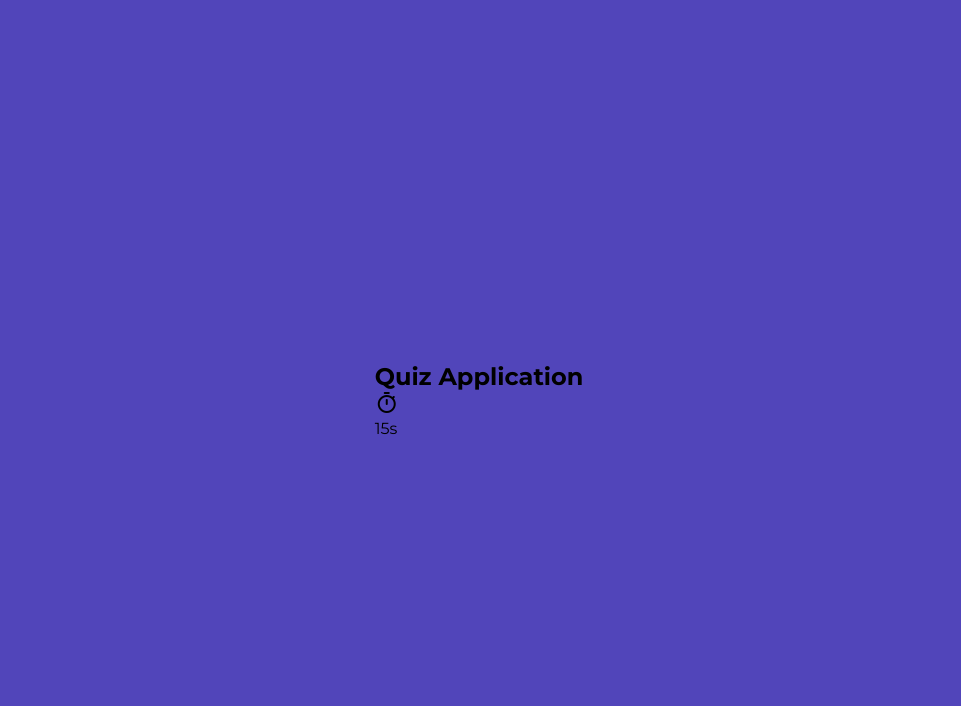
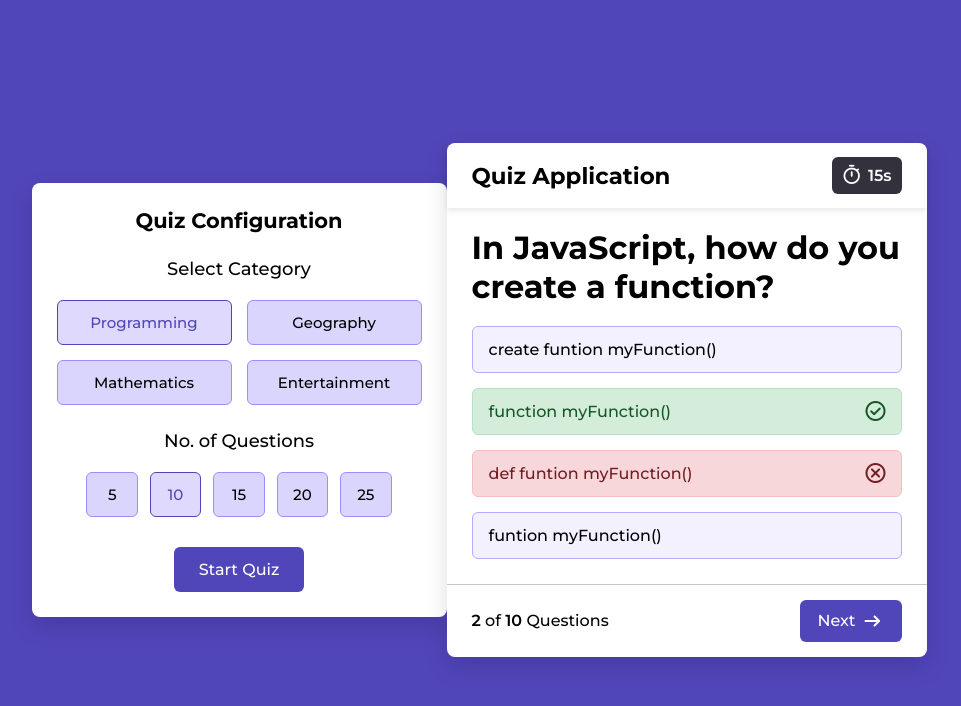
Before and after one commit to ayubxon1775/quiz_app, a plain HTML site: page index.html in a window 1280 px wide. Shown: the whole page, without its empty margins (161-1122 px from the left). Drawn offline with nearby package versions, Linux system fonts and the light colour scheme.

Commit message:
quiz container

```diff
--- a/index.html
+++ b/index.html
@@ -43,6 +43,33 @@
         <p class="time-duration">15s</p>
       </div>
     </header>
-  </div>
+    <div class="quiz-content">
+      <h1 class="quiz-question">In JavaScript, how do you create a function?</h1>
+      <ul class="answer-options">
+        <li class="answer-option">
+          <p>create funtion myFunction()</p>
+        </li>
+        <li class="answer-option correct">
+          <p>function  myFunction()</p>
+          <span class="material-symbols-rounded ">check_circle</span>
+        </li>
+        <li class="answer-option incorrect">
+          <p>def funtion myFunction()</p>
+          <span class="material-symbols-rounded">cancel</span>
+        </li>
+        <li class="answer-option">
+          <p>funtion myFunction()</p>
+        </li>
+      </ul>
+    </div>
+    <div class="quiz-footer">
+      <p class="question-status">
+        <b>2</b> of <b>10</b> Questions</p>
+      <button class="next-question-btn">Next
+      <span class="material-symbols-rounded">arrow_right_alt</span>
+    </button>
+    </div>
+
+</div>
 </body>
 </html>
--- a/style.css
+++ b/style.css
@@ -14,14 +14,18 @@ body {
   min-height: 100vh;
   background: #5145BA;
 }
+
+:where(.config-container, .quiz-container) {
+  /* display: none; */
+  background: #fff;
+  border-radius: 8px;
+  box-shadow: 0 10px 25px rgba(0, 0, 0, 0.13);
+}
+
 .config-container {
-  display: none;
   width: 415px;
   padding: 25px;
   text-align: center;
-  background: #fff;
-  border-radius: 8px;
-  box-shadow: 0 10px 25px rgba(0, 0, 0, 0.13);
 }
 .config-container .config-title {
   font-size: 1.31rem;
@@ -65,18 +69,19 @@ body {
   border-color: #5145ba;
   background: #dfdafd;
 }
-.config-option button:hover {
+.config-option button,
+.quiz-content .answer-option:hover {
   background: #dad5fd;
 }
  .question-options button {
   flex: 1 1 10%;
 }
 
-.config-container .start-quiz-btn {
+.config-container .start-quiz-btn,
+.quiz-footer .next-question-btn {
   color: #fff;
   border: none;
   cursor: pointer;
-  margin-top: 30px;
   font-weight: 500;
   background: #5145BA;
   padding: 13px 25px;
@@ -84,6 +89,110 @@ body {
   border-radius: 6px;
   transition: background 0.3s ease;
 }
-.config-container .start-quiz-btn:hover {
+
+.config-container .start-quiz-btn {
+  margin-top: 30px;
+}
+
+.config-container .start-quiz-btn:hover,
+.quiz-footer .next-question-btn:hover {
   background: #403795;
 }
+.quiz-container{
+  width: 480px;
+}
+
+.quiz-container .quiz-header {
+  display: flex;
+  align-items: center;
+  padding: 14px 25px;
+  justify-content: space-between;
+  box-shadow:  0 3px 6px rgba(0, 0, 0, 0.09);
+}
+
+.quiz-header .quiz-title  {
+  font-size: 1.43rem;
+  font-weight: 700;
+}
+.quiz-header .quiz-timer {
+  display: flex;
+  width: 70px;
+  color:#fff;
+  align-items: center;
+  gap: 5px;
+  font-weight: 600;
+  padding: 7px 9px;
+  border-radius: 6px;
+  background: #32313c;
+}
+
+.quiz-header .quiz-timer span {
+  font-size: 1.4rem;
+}
+.quiz-container .quiz-content {
+  padding: 20px 25px 25px;
+}
+.quiz-content .question-text {
+ font-size: 1.5rem;
+  font-weight: 600;
+}
+.quiz-content .answer-options {
+  display: flex;
+  gap: 15px;
+  flex-direction: column;
+  list-style: none;
+  margin-top: 20px;
+}
+.quiz-content .answer-option {
+  display: flex;
+  align-items: center;
+  padding: 13px 16px;
+  background: #f3f1ff;
+  border-radius: 6px;
+  font-weight: 500;
+  cursor: pointer;
+  justify-content: space-between;
+  border: 1px solid #b5acff;
+  transition: 0.3s ease;
+}
+
+.quiz-content .answer-option span {
+  display: block;
+  flex-shrink: 0;
+  margin: -4px -3px -4px 12px;
+}
+
+.quiz-content .answer-option.correct {
+  border-color: #b7e1c1;
+  background: #d4edda;
+  color: #155724;
+}
+
+.quiz-content .answer-option.incorrect {
+  border-color: #f4bec3;
+  background: #f8d7da;
+  color: #721c24;
+}
+
+.quiz-container .quiz-footer {
+  padding: 15px 25px;
+  display: flex;
+  align-items: center;
+  justify-content: space-between;
+  border-top: 1px solid #c6c6c6;
+}
+
+.quiz-footer .question-status {
+  font-weight: 500;
+}
+.quiz-footer .question-status b {
+  font-weight: 600;
+}
+
+
+.quiz-footer .next-question-btn {
+  display: inline-flex;
+  gap: 5px;
+  align-items: center;
+  padding: 9px 17px;
+}
```
